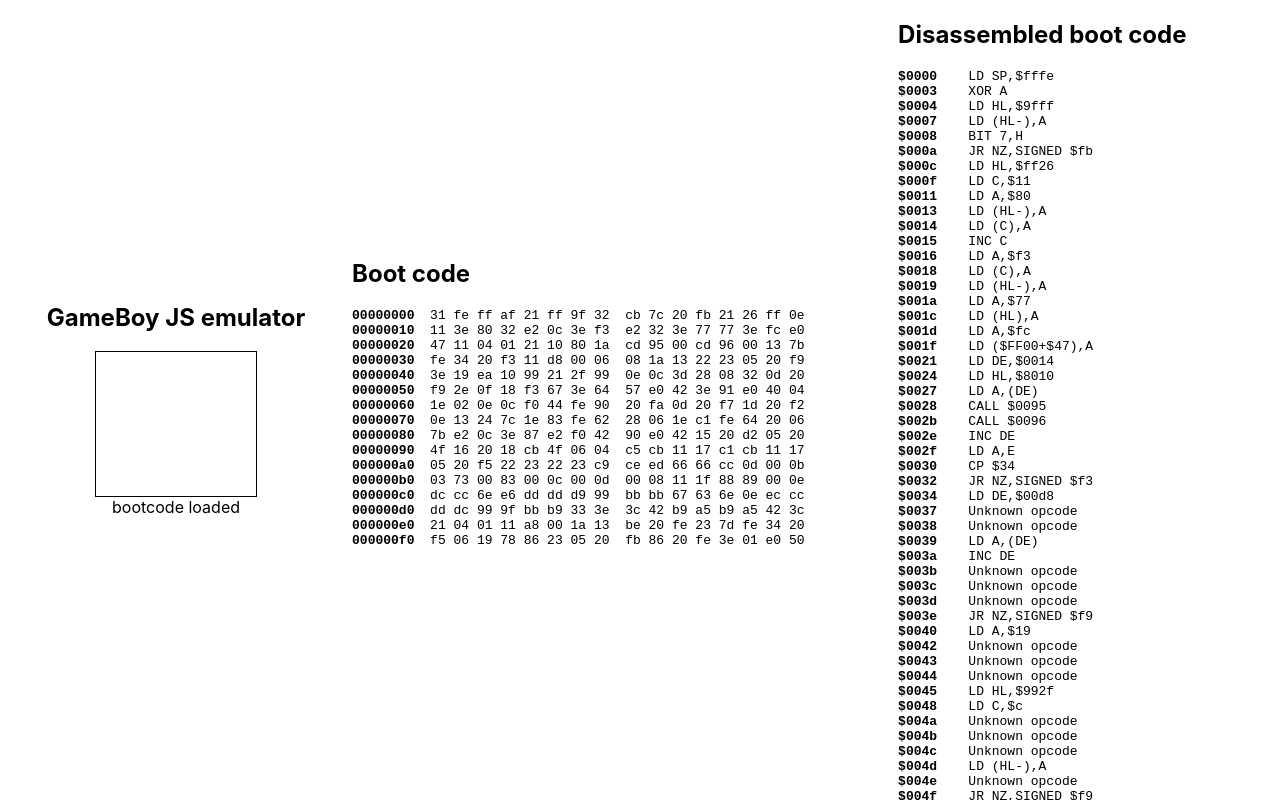
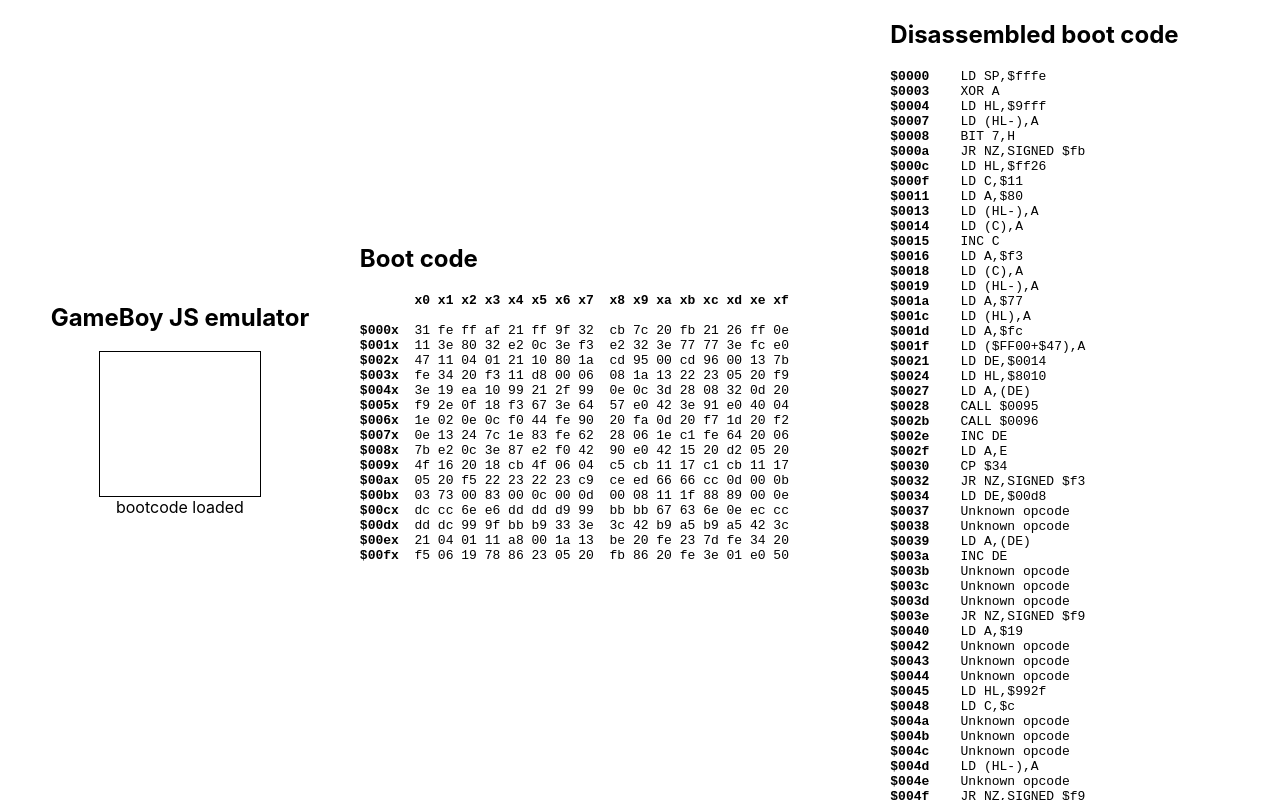
Before and after one commit to mkarajohn/gb-js-emulator, a React (Create React App) app: page / in a window 1280 px wide. Built offline with nearby package versions, Linux system fonts and the light colour scheme.

Commit message:
Create coordinates for the bootcode display

```diff
--- a/src/App.tsx
+++ b/src/App.tsx
@@ -46,52 +46,55 @@
             <h2>Boot code</h2>
             <code>
               <pre>
-                <strong>00000000</strong>
+                <strong>{'       x0 x1 x2 x3 x4 x5 x6 x7  x8 x9 xa xb xc xd xe xf'}</strong>
+                <br />
+                <br />
+                <strong>$000x</strong>
                 {'  '}31 fe ff af 21 ff 9f 32{'  '}cb 7c 20 fb 21 26 ff 0e
                 <br />
-                <strong>00000010</strong>
+                <strong>$001x</strong>
                 {'  '}11 3e 80 32 e2 0c 3e f3{'  '}e2 32 3e 77 77 3e fc e0
                 <br />
-                <strong>00000020</strong>
+                <strong>$002x</strong>
                 {'  '}47 11 04 01 21 10 80 1a{'  '}cd 95 00 cd 96 00 13 7b
                 <br />
-                <strong>00000030</strong>
+                <strong>$003x</strong>
                 {'  '}fe 34 20 f3 11 d8 00 06{'  '}08 1a 13 22 23 05 20 f9
                 <br />
-                <strong>00000040</strong>
+                <strong>$004x</strong>
                 {'  '}3e 19 ea 10 99 21 2f 99{'  '}0e 0c 3d 28 08 32 0d 20
                 <br />
-                <strong>00000050</strong>
+                <strong>$005x</strong>
                 {'  '}f9 2e 0f 18 f3 67 3e 64{'  '}57 e0 42 3e 91 e0 40 04
                 <br />
-                <strong>00000060</strong>
+                <strong>$006x</strong>
                 {'  '}1e 02 0e 0c f0 44 fe 90{'  '}20 fa 0d 20 f7 1d 20 f2
                 <br />
-                <strong>00000070</strong>
+                <strong>$007x</strong>
                 {'  '}0e 13 24 7c 1e 83 fe 62{'  '}28 06 1e c1 fe 64 20 06
                 <br />
-                <strong>00000080</strong>
+                <strong>$008x</strong>
                 {'  '}7b e2 0c 3e 87 e2 f0 42{'  '}90 e0 42 15 20 d2 05 20
                 <br />
-                <strong>00000090</strong>
+                <strong>$009x</strong>
                 {'  '}4f 16 20 18 cb 4f 06 04{'  '}c5 cb 11 17 c1 cb 11 17
                 <br />
-                <strong>000000a0</strong>
+                <strong>$00ax</strong>
                 {'  '}05 20 f5 22 23 22 23 c9{'  '}ce ed 66 66 cc 0d 00 0b
                 <br />
-                <strong>000000b0</strong>
+                <strong>$00bx</strong>
                 {'  '}03 73 00 83 00 0c 00 0d{'  '}00 08 11 1f 88 89 00 0e
                 <br />
-                <strong>000000c0</strong>
+                <strong>$00cx</strong>
                 {'  '}dc cc 6e e6 dd dd d9 99{'  '}bb bb 67 63 6e 0e ec cc
                 <br />
-                <strong>000000d0</strong>
+                <strong>$00dx</strong>
                 {'  '}dd dc 99 9f bb b9 33 3e{'  '}3c 42 b9 a5 b9 a5 42 3c
                 <br />
-                <strong>000000e0</strong>
+                <strong>$00ex</strong>
                 {'  '}21 04 01 11 a8 00 1a 13{'  '}be 20 fe 23 7d fe 34 20
                 <br />
-                <strong>000000f0</strong>
+                <strong>$00fx</strong>
                 {'  '}f5 06 19 78 86 23 05 20{'  '}fb 86 20 fe 3e 01 e0 50
                 <br />
               </pre>
```
